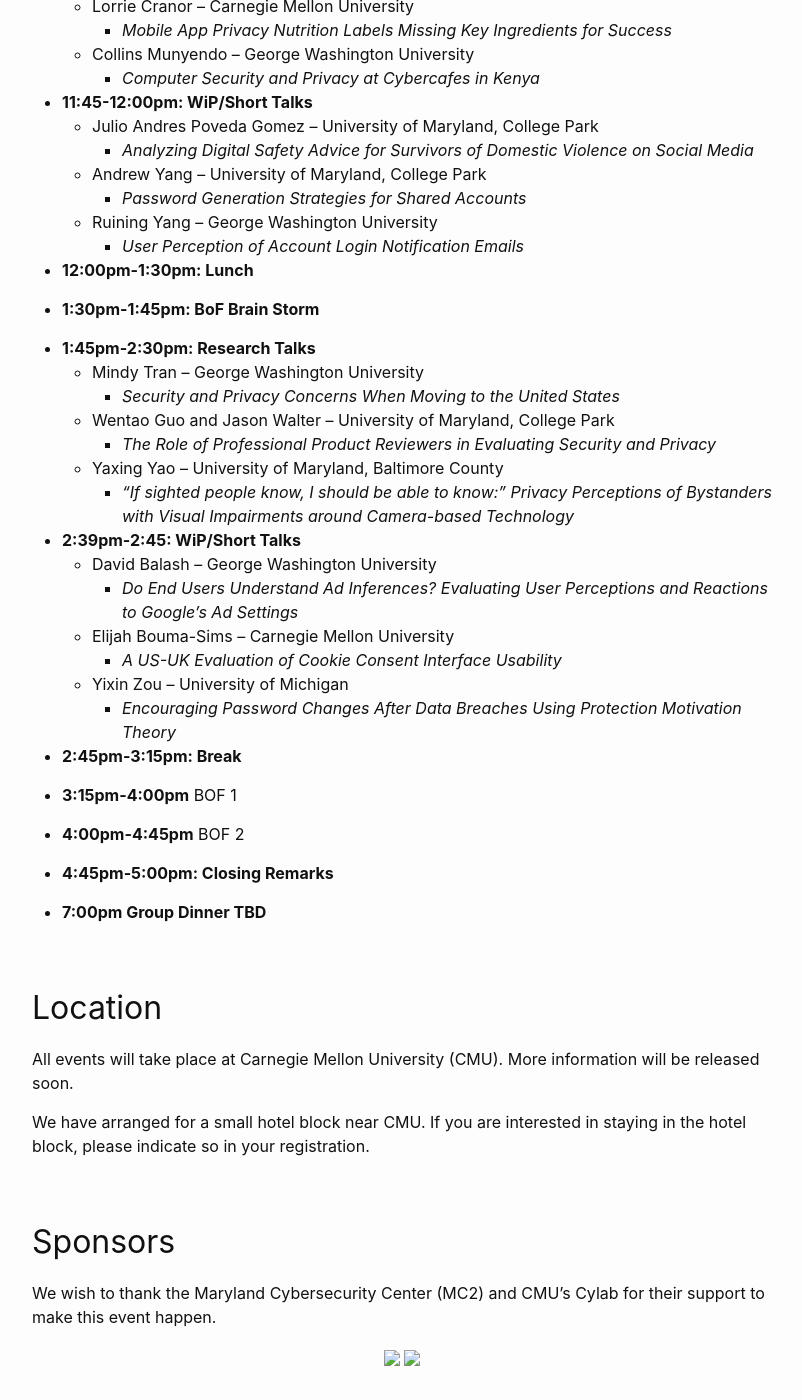
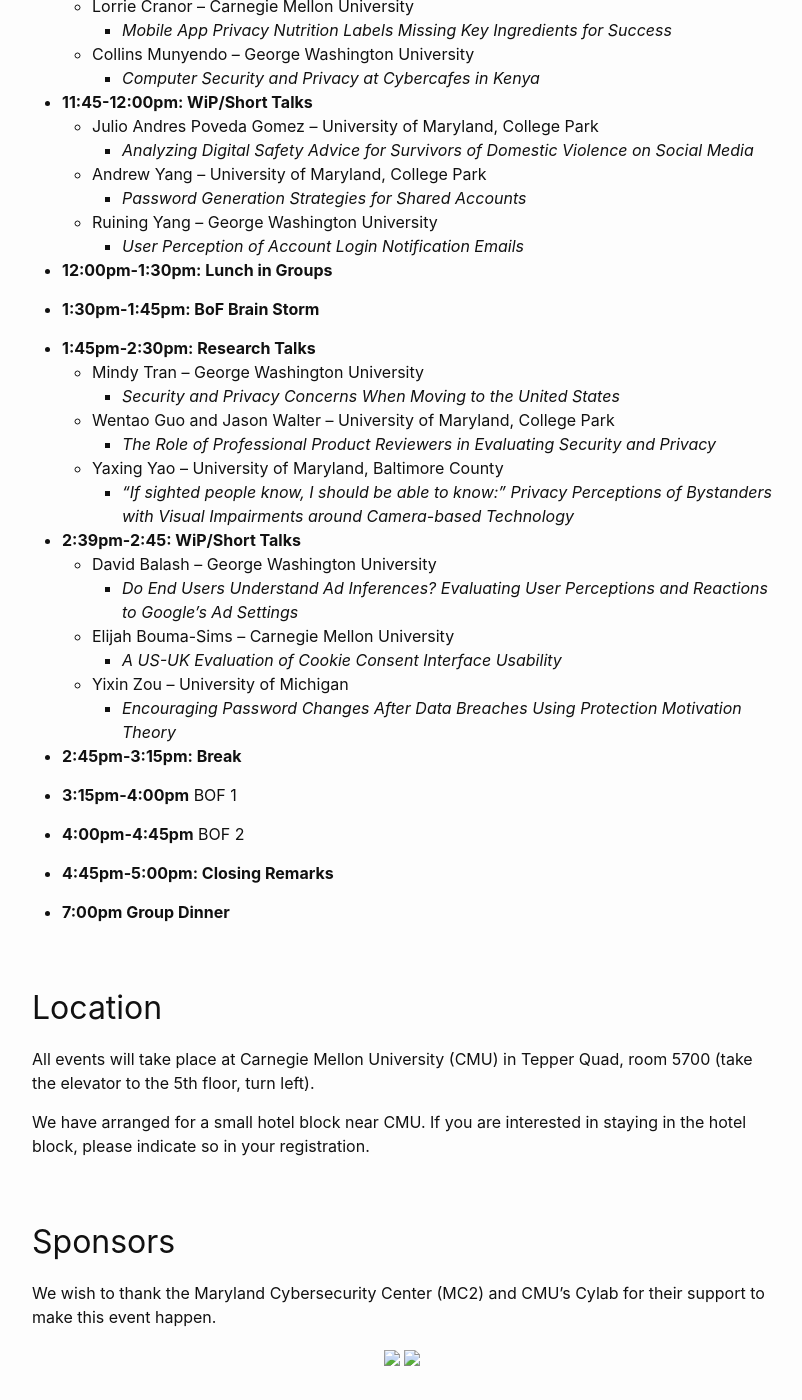
Before and after one commit to CACTUS-Colloquium/CACTUS-Colloquium.github.io, a Jekyll site: the page built from _posts/2022-12-2-index.md, in a window 1280 px wide and 1400 px high, scrolled down 1723 px. Shown: the whole window, without its empty margins (238-1040 px from the left). Built offline with Jekyll 4.4.1, drawn with Linux system fonts in a browser that asks for light colours; some of the changed text lies outside the part shown.

Commit message:
fixing some locations

```diff
--- a/_posts/2022-12-2-index.md
+++ b/_posts/2022-12-2-index.md
@@ -20,7 +20,7 @@ Below is a draft schedule of events and are subject to change. More details will
 
 ### Dec 1st, 2022
 
-* **7:00pm: Group Dinner TBD**
+* **7:00pm: Lunch Parties (emailed instructions)**
 
 ### Dec 2nd, 2022
 
@@ -62,7 +62,7 @@ Below is a draft schedule of events and are subject to change. More details will
   * Ruining Yang -- George Washington University
     * *User Perception of Account Login Notification Emails*
 
-* **12:00pm-1:30pm: Lunch**
+* **12:00pm-1:30pm: Lunch in Groups**
 
 * **1:30pm-1:45pm: BoF Brain Storm**
 
@@ -90,13 +90,13 @@ Below is a draft schedule of events and are subject to change. More details will
 
 * **4:45pm-5:00pm: Closing Remarks**
 
-* **7:00pm Group Dinner TBD**
+* **7:00pm Group Dinner**
 
 
 
 ## Location
 
-All events will take place at Carnegie Mellon University (CMU). More information will be released soon.
+All events will take place at Carnegie Mellon University (CMU) in  Tepper Quad, room 5700 (take the elevator to the 5th floor, turn left).
 
 We have arranged for a small hotel block near CMU. If you are interested in staying in the hotel block, please indicate so in your registration.
 
```
